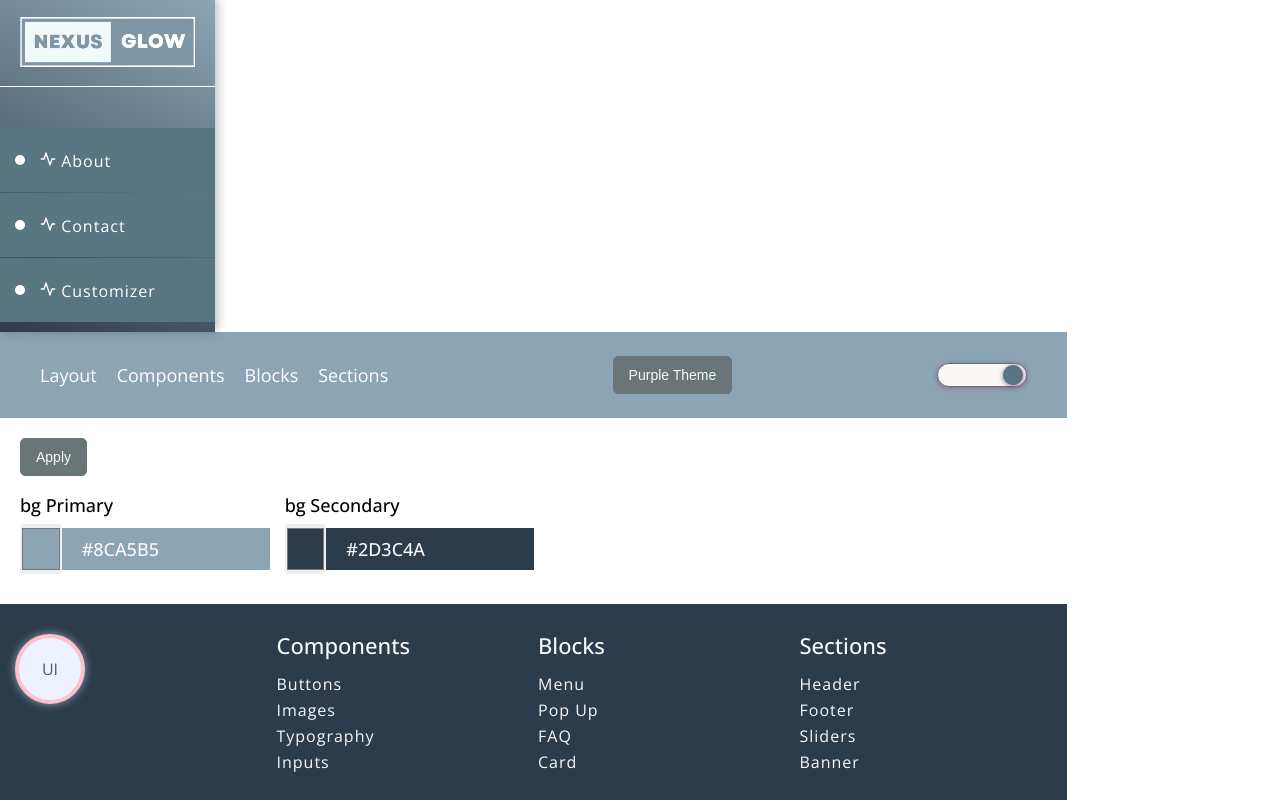
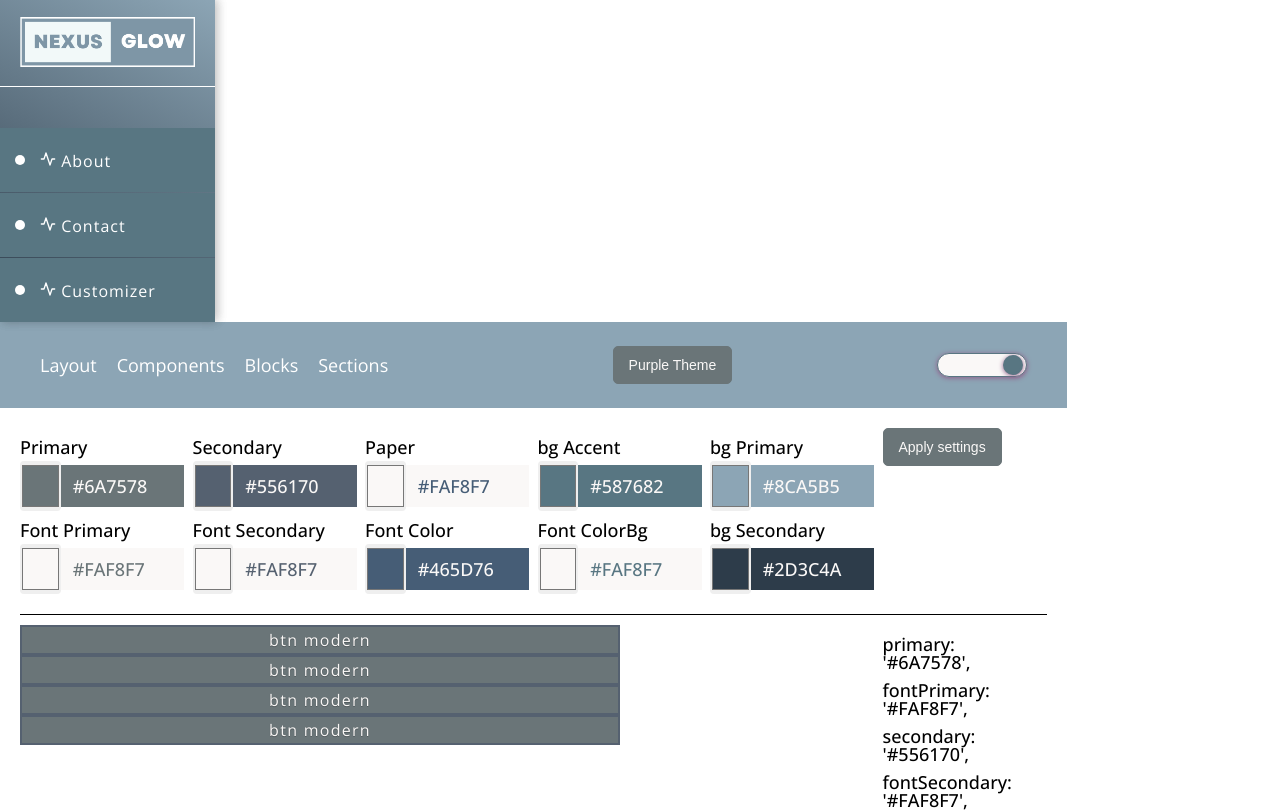
Before and after one commit to VladyslavBohutskyi/lib-components, a React (Create React App) app: page /customizer in a window 1280 px wide. Shown: the top 812 px of the page. Built offline with nearby package versions, Linux system fonts and the light colour scheme.

Commit message:
customizer

```diff
--- a/package.json
+++ b/package.json
@@ -7,9 +7,11 @@
     "@testing-library/react": "^13.4.0",
     "@testing-library/user-event": "^13.5.0",
     "@types/jest": "^27.5.2",
+    "@types/lodash.debounce": "^4.0.7",
     "@types/node": "^16.18.37",
     "@types/react": "^18.2.14",
     "@types/react-dom": "^18.2.6",
+    "lodash.debounce": "^4.0.8",
     "mobx-react": "^9.0.0",
     "react": "^18.2.0",
     "react-dom": "^18.2.0",
--- a/src/my-lib/components/buttons.tsx
+++ b/src/my-lib/components/buttons.tsx
@@ -12,6 +12,17 @@ interface IButton extends IDisplay, IProportions, IFonts, IBorder, IGlobal {
 
 interface IBtnLink extends IButton {
   textDecoration?: 'none' | 'underline' | 'overline' | 'line-through'
+}
+interface IBtnModern extends IDisplay, IProportions, IFonts, IBorder, IGlobal {
+  variant?: 'victoria' | 'sandy' | 'thar'
+  hover?: 'vertical' | 'horizontal' | 'left' | 'right'
+  | 'victoria vertical' | 'victoria horizontal' | 'victoria left' | 'victoria right'
+  | 'sandy vertical' | 'sandy horizontal' | 'sandy left' | 'sandy right'
+  | 'thar vertical' | 'thar horizontal' | 'thar left' | 'thar right'
+}
+interface IBtnStandart extends IDisplay, IProportions, IFonts, IBorder, IGlobal {
+  hover?: 'swipe' | 'aware' | 'diagonal-swipe' | 'alternate' | 'double-swipe' | 'smoosh'
+  | 'diagonal-close' | 'vertical-overlap' | 'horizontal-overlap' | 'collision' | 'slice'
 }
 
 export const Button = styled.button<IButton>`
@@ -161,6 +172,52 @@ export const BtnLink = styled.a<IBtnLink>`
     opacity: ${(p) => p.hover === 'opacity' ? 0.7 : false}
   }`
 
-Button.defaultProps = BtnLink.defaultProps = {
-  theme: defaultTheme
+export const BtnModern = styled.a<IBtnModern>`
+  cursor: pointer;
+  overflow: hidden;
+  position: relative;
+  z-index: 1;
+  text-decoration: none;
+  text-shadow: 0 0 1px rgba(0, 0, 0, 0.2), 0 1px 0 rgba(0, 0, 0, 0.2);
+  letter-spacing: .08em;
+  transition: all 0.5s ease-in-out;
+  background: ${(p) => p.theme.primary};;
+  color: ${(p) => p.theme.fontPrimary};;
+
+  flex-wrap: ${(p) => p.flexwrap};
+  display: ${(p) => p.display ?? 'flex'};
+  justify-content: ${(p) => p.justifycontent ?? 'center'};
+  align-items: ${(p) => p.alignitems ?? 'center'};
+  flex-direction: ${(p) => p.flexdirection};
+
+  height: ${(p) => p.h};
+  width: ${(p) => p.w};
+  min-height: ${(p) => p.minH ?? '30px'};
+  min-width: ${(p) => p.minW};
+  max-height: ${(p) => p.maxH};
+  max-width: ${(p) => p.maxW ?? '600px'};
+
+  border: 2px solid ${(p) => p.theme.secondary};;
+  &:after{
+    content: "";
+  position: absolute;
+  background: ${(p) => p.theme.secondary};
+  height: 0px;
+  left: 50%;
+  top: 50%;
+  width: 120%;
+  z-index: -1;
+  transition: all 0.5s ease-in-out 0s;
+  ${(p) => p.hover == 'victoria left' ? `
+    background: ${p.theme.primary};
+    transform: translateX(-50%) translateY(-50%) rotate(-25deg);
+  ` : false}
   }
+  &:hover{
+    color: ${(p) => p.theme.bgPrimary};
+    text-shadow: none;
+    &:after{
+      height: 600%;
+    }
+  }
+  `
--- a/src/my-lib/theme/default-theme.ts
+++ b/src/my-lib/theme/default-theme.ts
@@ -5,8 +5,6 @@ export interface ITheme {
   fontSecondary?: string,
   paper?: string,
   fontColor?: string,
-  shadowColor?: string,
-  bg?: string,
   fontColorBg?: string,
   bgPrimary?: string,
   bgSecondary?: string,
@@ -23,9 +21,6 @@ const defaultTheme: ITheme = {
   paper: '#FAF8F7',
   fontColor: '#465D76',
 
-  shadowColor: '#8CA5B5',
-  bg: '#ECF2FF',
-
   fontColorBg: '#FAF8F7',
   bgPrimary: '#8CA5B5',
   bgSecondary: '#2D3C4A',
@@ -40,10 +35,7 @@ const purpleTheme: ITheme = {
   fontSecondary: '#FAF8F7',
 
   paper: '#FAF8F7',
-  fontColor: '#465D76',
-
-  shadowColor: '#8CA5B5',
-  bg: '#ECF2FF',
+  fontColor: '#503852',
 
   fontColorBg: '#FAF8F7',
   bgPrimary: '#BE6C9F',
--- a/src/project/content/pages/customizer.tsx
+++ b/src/project/content/pages/customizer.tsx
@@ -1,13 +1,19 @@
-import { useState, useEffect } from 'react'
-import { Button } from '../../../my-lib/components/buttons'
+import { useEffect, useState } from 'react'
+import { BtnModern, Button } from '../../../my-lib/components/buttons'
 import { Input } from '../../../my-lib/components/form'
 import { Theme } from '../../store/theme'
-import { Box, Col, Row } from '../../../my-lib/layout'
+import { Box, Col, Container, Row } from '../../../my-lib/layout'
 import { H6 } from '../../../my-lib/components/typography'
 import { observer } from 'mobx-react'
+import debounce from 'lodash/debounce';
+import { Separate } from '../../../my-lib/components/separate'
+import { ThemeProvider } from 'styled-components'
 
 const Customizer = observer(() => {
+
   const [customTheme, setCustomTheme] = useState(Theme.currentTheme)
+
+  const debounceSetCustomTheme = debounce(setCustomTheme, 50)
 
   useEffect(() => {
     setCustomTheme(Theme.currentTheme)
@@ -16,38 +22,141 @@ const Customizer = observer(() => {
 
   return (
     <>
-      <Button mb='20px' onClick={() => Theme.setCustomTheme(customTheme)}>
-        Apply
-      </Button>
-
-      <Row justifycontent='flex-start'>
-        <Col size={3} mr='15px'>
-          <H6>bg Primary</H6>
-          <Box mt='10px' display='flex' alignitems='center'>
-            <Input type='color' value={customTheme.bgPrimary} p='0' border='none' mb='0' h='50px' w='50px'
-              placeholder='put bgPrimary'
-              onChange={(e: any) => setCustomTheme({...customTheme, bgPrimary:e.target.value})} />
-
-            <Box bg={customTheme.bgPrimary} display='flex' alignitems='center' w='100%' h='42px'>
-              <H6 ml='20px' color={Theme.currentTheme.fontColorBg}>{customTheme.bgPrimary}</H6>
+      <Row>
+        <Col size={2} >
+          <H6 fs='18px' mt='10px'>Primary</H6>
+          <Box mt='5px' display='flex' alignitems='center'>
+            <Input type='color' value={customTheme.primary} sx='cursor:pointer' p='0' border='none' mb='0' h='50px' w='54px'
+              onChange={(e: any) => debounceSetCustomTheme({ ...customTheme, primary: e.target.value })} />
+            <Box bg={customTheme.primary} display='flex' alignitems='center' w='100%' h='42px'>
+              <H6 ml='12px' color={customTheme.fontPrimary}>{customTheme.primary}</H6>
+            </Box>
+          </Box>
+          <H6 fs='18px' mt='10px'>Font Primary</H6>
+          <Box mt='5px' display='flex' alignitems='center'>
+            <Input type='color' value={customTheme.fontPrimary} sx='cursor:pointer' p='0' border='none' mb='0' h='50px' w='54px'
+              onChange={(e: any) => debounceSetCustomTheme({ ...customTheme, fontPrimary: e.target.value })} />
+            <Box bg={customTheme.fontPrimary} display='flex' alignitems='center' w='100%' h='42px'>
+              <H6 ml='12px' color={customTheme.primary}>{customTheme.fontPrimary}</H6>
             </Box>
           </Box>
         </Col>
-        <Col size={3} mr='15px'>
-          <H6>bg Secondary</H6>
-          <Box mt='10px' display='flex' alignitems='center'>
-            <Input type='color' value={customTheme.bgSecondary} p='0' border='none' mb='0' h='50px' w='50px' placeholder='put bgPrimary'
-            onChange={(e: any) => setCustomTheme({...customTheme, bgSecondary:e.target.value})} />
-            <Box bg={customTheme.bgSecondary} display='flex' alignitems='center' w='100%' h='42px'>
-              <H6 ml='20px' color={Theme.currentTheme.fontColorBg}>{customTheme.bgSecondary}</H6>
+        <Col size={2} >
+          <H6 fs='18px' mt='10px'>Secondary</H6>
+          <Box mt='5px' display='flex' alignitems='center'>
+            <Input type='color' value={customTheme.secondary} sx='cursor:pointer' p='0' border='none' mb='0' h='50px' w='54px'
+              onChange={(e: any) => debounceSetCustomTheme({ ...customTheme, secondary: e.target.value })} />
+            <Box bg={customTheme.secondary} display='flex' alignitems='center' w='100%' h='42px'>
+              <H6 ml='12px' color={customTheme.fontSecondary}>{customTheme.secondary}</H6>
+            </Box>
+          </Box>
+          <H6 fs='18px' mt='10px'>Font Secondary</H6>
+          <Box mt='5px' display='flex' alignitems='center'>
+            <Input type='color' value={customTheme.fontSecondary} sx='cursor:pointer' p='0' border='none' mb='0' h='50px' w='54px'
+              onChange={(e: any) => debounceSetCustomTheme({ ...customTheme, fontSecondary: e.target.value })} />
+            <Box bg={customTheme.fontSecondary} display='flex' alignitems='center' w='100%' h='42px'>
+              <H6 ml='12px' color={customTheme.secondary}>{customTheme.fontSecondary}</H6>
             </Box>
           </Box>
         </Col>
-
+        <Col size={2} >
+          <H6 fs='18px' mt='10px'>Paper</H6>
+          <Box mt='5px' display='flex' alignitems='center'>
+            <Input type='color' value={customTheme.paper} sx='cursor:pointer' p='0' border='none' mb='0' h='50px' w='54px'
+              onChange={(e: any) => debounceSetCustomTheme({ ...customTheme, paper: e.target.value })} />
+            <Box bg={customTheme.paper} display='flex' alignitems='center' w='100%' h='42px'>
+              <H6 ml='12px' color={customTheme.fontColor}>{customTheme.paper}</H6>
+            </Box>
+          </Box>
+          <H6 fs='18px' mt='10px'>Font Color</H6>
+          <Box mt='5px' display='flex' alignitems='center'>
+            <Input type='color' value={customTheme.fontColor} sx='cursor:pointer' p='0' border='none' mb='0' h='50px' w='54px'
+              onChange={(e: any) => debounceSetCustomTheme({ ...customTheme, fontColor: e.target.value })} />
+            <Box bg={customTheme.fontColor} display='flex' alignitems='center' w='100%' h='42px'>
+              <H6 ml='12px' color={customTheme.paper}>{customTheme.fontColor}</H6>
+            </Box>
+          </Box>
+        </Col>
+        <Col size={2} >
+          <H6 fs='18px' mt='10px'>bg Accent</H6>
+          <Box mt='5px' display='flex' alignitems='center'>
+            <Input type='color' value={customTheme.bgAccent} sx='cursor:pointer' p='0' border='none' mb='0' h='50px' w='54px'
+              onChange={(e: any) => debounceSetCustomTheme({ ...customTheme, bgAccent: e.target.value })} />
+            <Box bg={customTheme.bgAccent} display='flex' alignitems='center' w='100%' h='42px'>
+              <H6 ml='12px' color={customTheme.fontColorBg}>{customTheme.bgAccent}</H6>
+            </Box>
+          </Box>
+          <H6 fs='18px' mt='10px'>Font ColorBg</H6>
+          <Box mt='5px' display='flex' alignitems='center'>
+            <Input type='color' value={customTheme.fontColorBg} sx='cursor:pointer' p='0' border='none' mb='0' h='50px' w='54px'
+              onChange={(e: any) => debounceSetCustomTheme({ ...customTheme, fontColorBg: e.target.value })} />
+            <Box bg={customTheme.fontColorBg} display='flex' alignitems='center' w='100%' h='42px'>
+              <H6 ml='12px' color={customTheme.bgAccent}>{customTheme.fontColorBg}</H6>
+            </Box>
+          </Box>
+        </Col>
+        <Col size={2} >
+          <H6 fs='18px' mt='10px'>bg Primary</H6>
+          <Box mt='5px' display='flex' alignitems='center'>
+            <Input type='color' value={customTheme.bgPrimary} sx='cursor:pointer' p='0' border='none' mb='0' h='50px' w='54px'
+              onChange={(e: any) => debounceSetCustomTheme({ ...customTheme, bgPrimary: e.target.value })} />
+            <Box bg={customTheme.bgPrimary} display='flex' alignitems='center' w='100%' h='42px'>
+              <H6 ml='12px' color={customTheme.fontColorBg}>{customTheme.bgPrimary}</H6>
+            </Box>
+          </Box>
+          <H6 fs='18px' mt='10px'>bg Secondary</H6>
+          <Box mt='5px' display='flex' alignitems='center'>
+            <Input type='color' value={customTheme.bgSecondary} sx='cursor:pointer' p='0' border='none' mb='0' h='50px' w='54px'
+              onChange={(e: any) => debounceSetCustomTheme({ ...customTheme, bgSecondary: e.target.value })} />
+            <Box bg={customTheme.bgSecondary} display='flex' alignitems='center' w='100%' h='42px'>
+              <H6 ml='12px' color={customTheme.fontColorBg}>{customTheme.bgSecondary}</H6>
+            </Box>
+          </Box>
+        </Col>
+        <Col size={2}>
+          <Button mb='20px' onClick={() => Theme.setCustomTheme(customTheme)}>Apply settings</Button>
+        </Col>
+      </Row>
+      <Separate mt='20px' />
+      <Row>
+        <Col size={10}>
+          <ThemeProvider theme={customTheme}>
+            <Box>
+            <BtnModern hover='victoria left'>btn modern</BtnModern>
+            <BtnModern hover='victoria right'>btn modern</BtnModern>
+            <BtnModern hover='victoria horizontal'>btn modern</BtnModern>
+            <BtnModern hover='victoria vertical'>btn modern</BtnModern>
+            </Box>
+          </ThemeProvider>
+        </Col>
+        <Col size={2}>
+          <H6 fs='18px' mt='10px'>
+            primary: '{customTheme.primary}',
+          </H6>
+          <H6 fs='18px' mt='10px'>
+            fontPrimary: '{customTheme.fontPrimary}',
+          </H6>
+          <H6 fs='18px' mt='10px'>
+            secondary: '{customTheme.secondary}',
+          </H6>
+          <H6 fs='18px' mt='10px'>
+            fontSecondary: '{customTheme.fontSecondary}',
+          </H6>
+          <H6 fs='18px' mt='10px'>
+            fontColorBg: '{customTheme.fontColorBg}',
+          </H6>
+          <H6 fs='18px' mt='10px'>
+            bgPrimary: '{customTheme.bgPrimary}',
+          </H6>
+          <H6 fs='18px' mt='10px'>
+            bgSecondary: '{customTheme.bgSecondary}',
+          </H6>
+          <H6 fs='18px' mt='10px'>
+            bgAccent: '{customTheme.bgAccent}',
+          </H6>
+        </Col>
       </Row>
     </>
   )
 })
-
-
 export default Customizer
--- a/src/project/store/theme.ts
+++ b/src/project/store/theme.ts
@@ -12,7 +12,8 @@ class ThemeStore {
     ...purpleTheme
   }
   currentTheme: ITheme = {
-    ...defaultTheme
+    ...defaultTheme,
+
   }
 
 
```
Also changed, not shown: 1 other file (tests, documents, lock files or other folders). Lines whose indentation alone changed are shown as unchanged.
